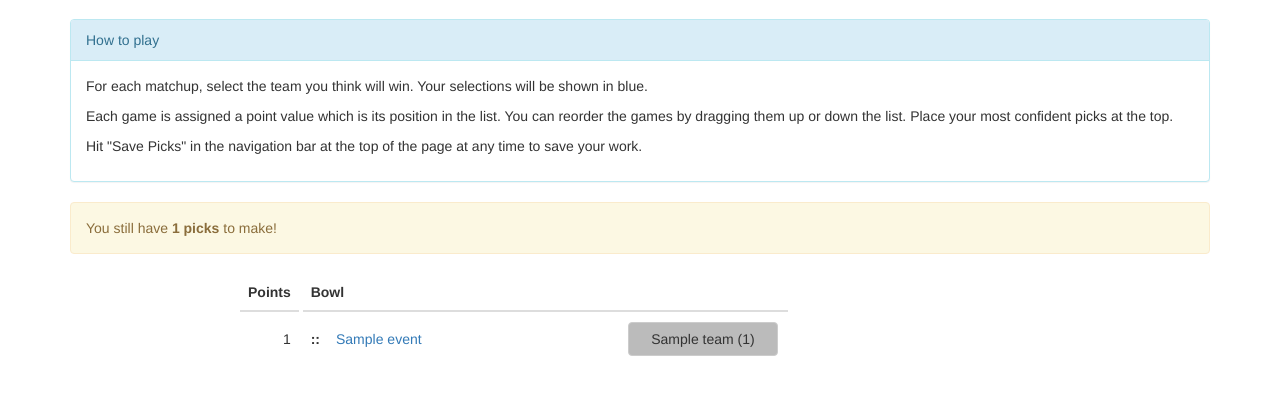
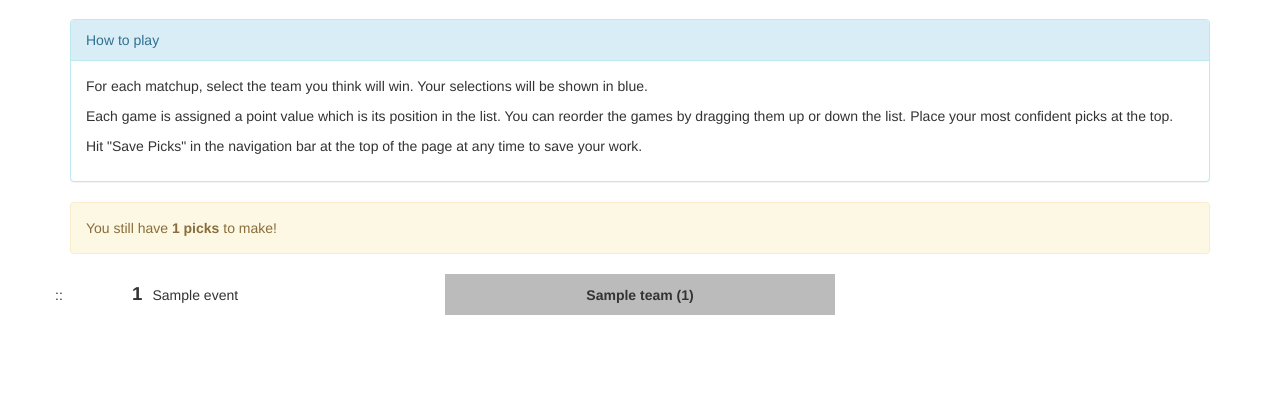
Before and after one commit to ryanmoore/cfb-pickem, a Django app: template pickem/templates/pickem/select_all.html in a window 1280 px wide. Shown: the part 51-446 px from the top of the page. Run offline with Django 3.2, Linux system fonts and the light colour scheme; the template is opened without the code that fills it: most values are stand-ins (such as "Sample title", 1, 10 or a date in 2020); some libraries are stand-ins or nearby versions.

Commit message:
Changed pick html to use divs instead of lists and buttons trying to use screen space better.

```diff
--- a/pickem/static/pickem/css/sortable_selection.css
+++ b/pickem/static/pickem/css/sortable_selection.css
@@ -1,55 +1,54 @@
-.table_container {
-    float: center;
-    width: 800px;
-    margin-right: auto;
-    margin-left: auto;
+.table-container {
 }
 
-.pick_table {
-    display: inline-block;
-    width: auto;
+.pick-list {
+    width: 100%;
 }
 
-.pick_table td {
-    vertical-align: middle !important;
-    height: 55px;
+.button-div {
+    padding: 0;
+    padding-right: 2px;
 }
 
-.pick_table input[type="radio"] {
+.pick-list input[type="radio"] {
     display: none;
 }
 
-.pick_table .team_button {
-    width: 150px;
-    float: right;
+.pick-list input[type="radio"]:checked + label {
+    background-color: #428bca;
+    color: #ffffff;
 }
 
-td.game_title {
-    overflow: hidden;
-    text-overflow: ellipsis;
-    -o-text-overflow: ellipsis;
-    white-space: nowrap;
-    width: 290px;
-}
-.pick_table label {
-    display: inline-block;
-    margin-left: 2px;
-    margin-right: 2px;
+.team-button {
+    width: 100%;
+    margin-left: 0;
+    margin-right: 0;
+    display: table-cell;
+    text-align: center;
     vertical-align: middle;
+    border-style: solid;
+    border-width: 1px;
+    border-color: transparent;
     background-color: #bbb;
 }
-.pick_table label:hover {
+
+.pick-list label {
+}
+
+.pick-list-col {
+    height: 41px;
+    margin-bottom: 2px;
+    display: table;
+    padding: 0;
+}
+
+.pick-list-col > * {
+    height: 41px;
+}
+
+.pick-list label:hover {
     border-style: solid;
     border-color: #000000;
-    border-width: 1px;
-}
-
-.pick_table input[type="radio"]:checked + label {
-    background-color: #428bca;
-    color: #ffffff;
-    border-style: solid;
-    border-color: #ffffff;
-    border-width: 2px;
 }
 
 .handle {
@@ -60,5 +59,37 @@ td.game_title {
     -ms-user-select: none;
     user-select: none;
     cursor: move;
-    width: auto;
+    display: table;
 }
+
+.game-title-col {
+    display: table;
+    table-layout: fixed;
+    padding-right: 3px;
+}
+
+.handle > span {
+    display: table-cell;
+    vertical-align: middle;
+    width: 100%;
+}
+
+.handle-grip {
+    padding-right: 5px;
+}
+
+.pick-idx {
+    padding-right: 10px;
+    font-size: 14pt;
+    font-weight: bold;
+}
+
+.game_title {
+    overflow: hidden;
+    text-overflow: ellipsis;
+    -o-text-overflow: ellipsis;
+    white-space: nowrap;
+    display: table-cell;
+    vertical-align: middle;
+    width: 100%;
+}
--- a/pickem/templates/pickem/select_all.html
+++ b/pickem/templates/pickem/select_all.html
@@ -67,28 +67,22 @@
 <form method="POST" action="{% url 'pickem:select_all' %}" id="rankform">
     {% csrf_token %}
     <input type='hidden' name='matchup_ordering' id='matchup_ordering'>
-    <div class="table_container">
-        <table class="pick_table table">
-            <thead><tr><th>Points</th></tr></thead>
-            <tbody>
+    <div class="table-container pick-list" id="matchup_ranking">
         {% for matchup in selection_form_items %}
-                <tr><td style="text-align: right;">{{ forloop.revcounter }}</td></tr>
-                {% endfor %}
-            </tbody>
-        </table>
-        <table class="pick_table table">
-            <thead>
-                <tr><th colspan="4">Bowl</th></tr>
-            </thead>
-            <tbody id="matchup_ranking">
-                {% for matchup in selection_form_items %}
-                <tr id="game={{ matchup.game.id }}">
-                    <td class="handle"><b>::</b></td>
-                    <td class="game_title">
-                        <a href="{% url 'pickem:game' matchup.game.id %}">{{ matchup.game.event.name }}</a>
-                    </td>
+        <div class="row">
+            <div class="col-xs-1 handle pick-list-col">
+                <span class="handle-grip">::</span>
+                <span class="pick-idx">
+                {{ forloop.revcounter }}
+                </span>
+            </div>
+            <div class="col-xs-3 game-title-col pick-list-col">
+                <span class="game_title">
+                    {{ matchup.game.event.name }}
+                </span>
+            </div>
             {% for team in matchup.teams %}
-                    <td>
+            <div class="col-xs-4 button-div pick-list-col">
                     <input type="radio"
                            name="game={{ matchup.game.id }}"
                            value="{{ team.name }}"
@@ -97,18 +91,16 @@
                     checked="checked"
                     {% endif %}
                     >
-                            <label class="btn btn-default btn-block team_button" for="{{ team.name }}">
+                    <label class="team-button" for="{{ team.name }}">
                     {{ team.name }}
                     {% if team.rank %}
                     ({{ team.rank }})
                     {% endif %}
                     </label>
-                    </td>
+            </div>
             {% endfor %}
-                </tr>
+        </div>
         {% endfor %}
-            </tbody>
-        </table>
     </div>
 </form>
 {% endblock %}
```
Lines whose indentation alone changed are shown as unchanged.
